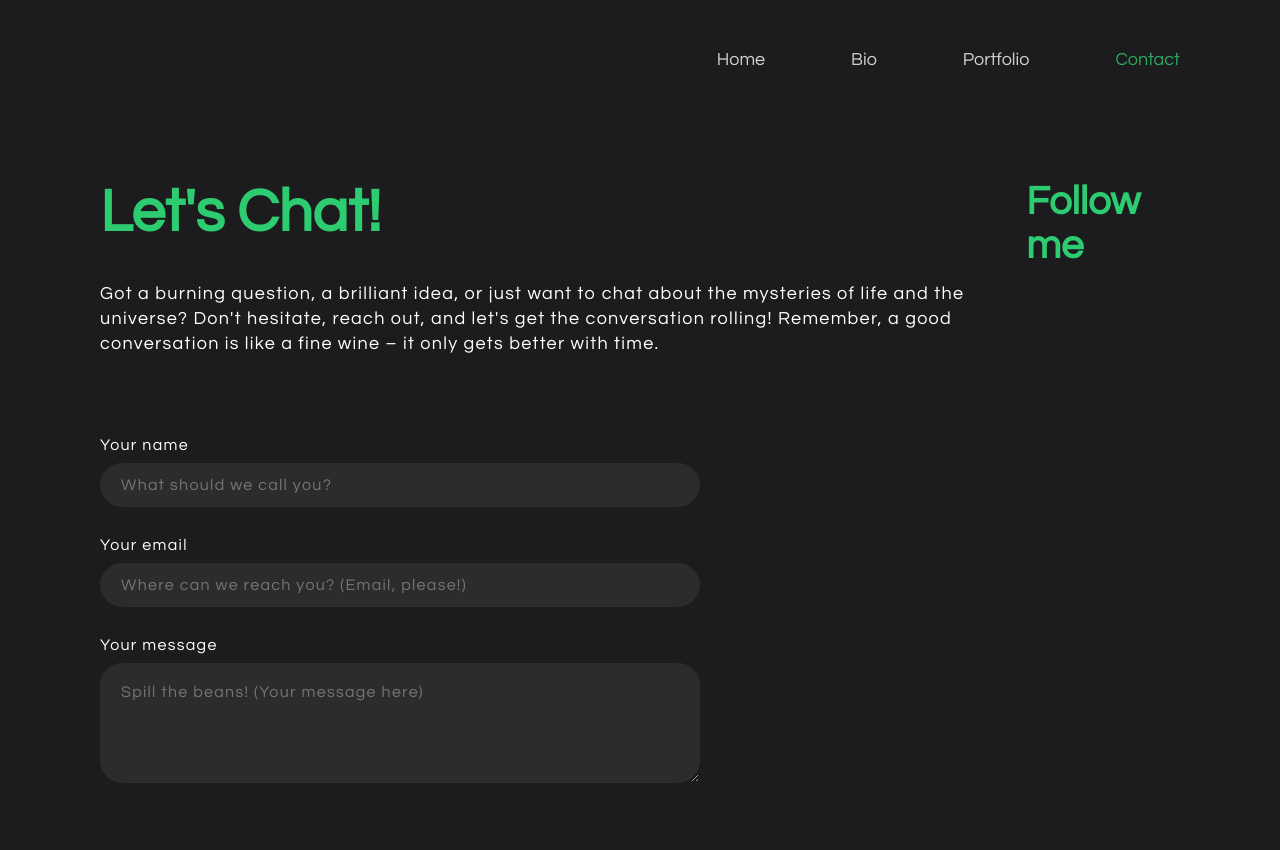
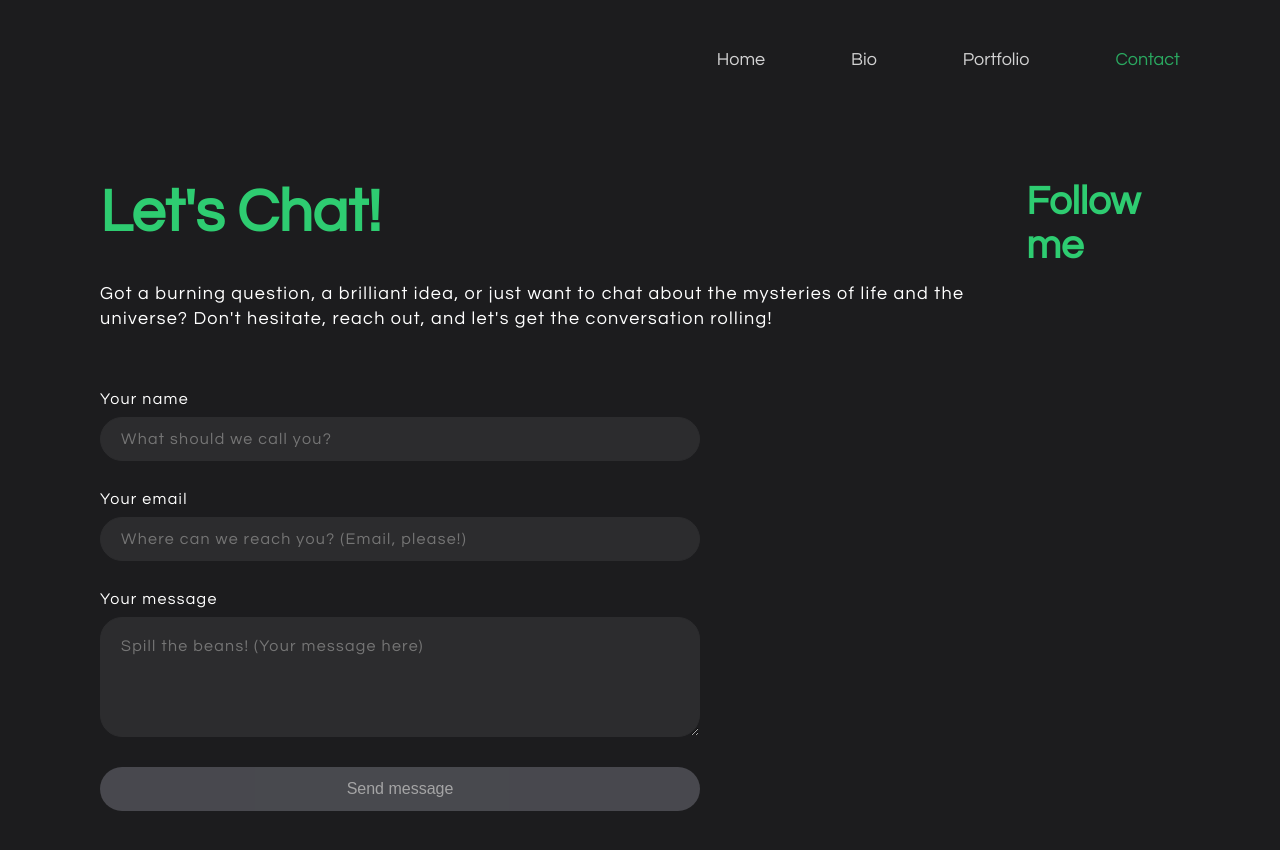
Before and after one commit to opeodedeyi/tutor, a React (Vite) app: page /contact in a window 1280 px wide. Shown: the top 850 px of the page. Built offline with nearby package versions, Linux system fonts and the light colour scheme.

Commit message:
contact us mail sends

```diff
--- a/package.json
+++ b/package.json
@@ -9,6 +9,7 @@
     "preview": "vite preview"
   },
   "dependencies": {
+    "emailjs-com": "^3.2.0",
     "react": "^18.2.0",
     "react-dom": "^18.2.0",
     "react-router-dom": "^6.10.0"
--- /dev/null
+++ b/src/components/CustomButton/CustomButton.css
@@ -0,0 +1,35 @@
+/* CustomButton.css */
+.custom-button {
+    background-color: var(--special-color);
+    color: white;
+    padding: 10px 20px;
+    border: none;
+    border-radius: 22px;
+    cursor: pointer;
+    font-size: 16px;
+    transition: background-color 0.3s ease;
+    width: 100%;
+    max-width: 600px;
+    height: 44px;
+    display: inline-flex;
+    justify-content: center;
+    align-items: center;
+}
+
+.custom-button:hover {
+    background-color: var(--special-color-hover);
+}
+
+.custom-button:disabled {
+    background-color: var(--special-color-disabled);
+    color: var(--text-color);
+    cursor: not-allowed;
+    opacity: 0.6;
+}
+
+@media screen and  (max-width: 768px) {
+    .custom-button {
+        border-radius: 22px;
+        height: 44px;
+    }
+}
--- /dev/null
+++ b/src/components/CustomButton/CustomButton.jsx
@@ -0,0 +1,12 @@
+import React from "react";
+import "./CustomButton.css";
+
+const CustomButton = ( props ) => {
+    return (
+        <button className="custom-button" onClick={props.onClick} disabled={props.disabled}>
+            { props.children }
+        </button>
+    );
+};
+
+export default CustomButton
--- a/src/pages/contact/Contact.css
+++ b/src/pages/contact/Contact.css
@@ -34,12 +34,16 @@
     margin-right: 40px;
     line-height: 1.4;
     letter-spacing: 1.3px;
-    margin-bottom: 80px;
+    margin-bottom: 60px;
 }
 
 @media screen and (max-width: 1200px) {
     .contact-body-content {
         flex-direction: column;
+    }
+
+    .contact-body-content-main {
+        margin-bottom: 60px;
     }
 }
 
--- a/src/pages/contact/Contact.jsx
+++ b/src/pages/contact/Contact.jsx
@@ -1,16 +1,52 @@
 import React, { useState } from "react";
+import emailjs from 'emailjs-com';
 import Header from "../../components/header/Header";
 import FormInput from "../../components/formInput/FormInput";
+import CustomButton from "../../components/CustomButton/CustomButton";
 import './Contact.css';
 
 const Contact = () => {
     const [name, setName] = useState('');
     const [email, setEmail] = useState('');
     const [message, setMessage] = useState('');
+    const [buttonText, setButtonText] = useState('Send message');
 
-    const handleSubmit = (e) => {
+    const isEmailValid = (email) => {
+        const emailRegex = /^[\w-]+(\.[\w-]+)*@([\w-]+\.)+[a-zA-Z]{2,7}$/;
+        return emailRegex.test(email);
+    };
+
+    const isDisabled = !name || !email || !message || !isEmailValid(email) || buttonText!="Send message";
+
+    const handleSubmit = async (e) => {
         e.preventDefault();
-        console.log({ name, email, message });
+        setButtonText('Sending message...');
+
+        // send the actual message
+        const templateParams = {
+            from_name: name,
+            from_email: email,
+            message: message,
+        };
+        // console.log({ name, email, message });
+
+        try {
+            await emailjs.send(
+              'service_f8e7q9x',
+              'template_ckaajip',
+              templateParams,
+              'JdVIYOlNVbEzzXVF4'
+            );
+
+            setButtonText('Message delivered ✓');
+            setTimeout(() => setButtonText('Send message'), 2000);
+        } catch (error) {
+            console.error('Failed to send the message:', error);
+            setButtonText('Send message');
+        }
+
+        // setButtonText('Message delivered ✓');
+        // setTimeout(() => setButtonText('Send message'), 2000);
     };
     return (
         <>
@@ -22,7 +58,7 @@ const Contact = () => {
 
                         <p className="contact-body-title">Let's Chat!</p>
 
-                        <p className="contact-body-text">Got a burning question, a brilliant idea, or just want to chat about the mysteries of life and the universe? Don't hesitate, reach out, and let's get the conversation rolling! Remember, a good conversation is like a fine wine – it only gets better with time.</p>
+                        <p className="contact-body-text">Got a burning question, a brilliant idea, or just want to chat about the mysteries of life and the universe? Don't hesitate, reach out, and let's get the conversation rolling!</p>
 
                         <FormInput
                             type="text"
@@ -45,6 +81,7 @@ const Contact = () => {
                             value={message}
                             onChange={(e) => setMessage(e.target.value)}/>
 
+                        <CustomButton  onClick={handleSubmit} disabled={isDisabled}>{buttonText}</CustomButton>
                     </form>
                     <div className="contact-body-content-socials">
                         <p className="contact-body-subtitle">Follow me</p>
--- a/src/variables.css
+++ b/src/variables.css
@@ -3,4 +3,6 @@
     --header-background-color: #2c2c2e;
     --text-color: #ffffff;
     --special-color: #2ECC71;
+    --special-color-hover: #28B463;
+    --special-color-disabled: #66676e;
 }
```
Also changed, not shown: src/components/button/Button.jsx (deleted, +0 -14 lines), src/components/button/Button.css (deleted), 1 other file (tests, documents, lock files or other folders).
